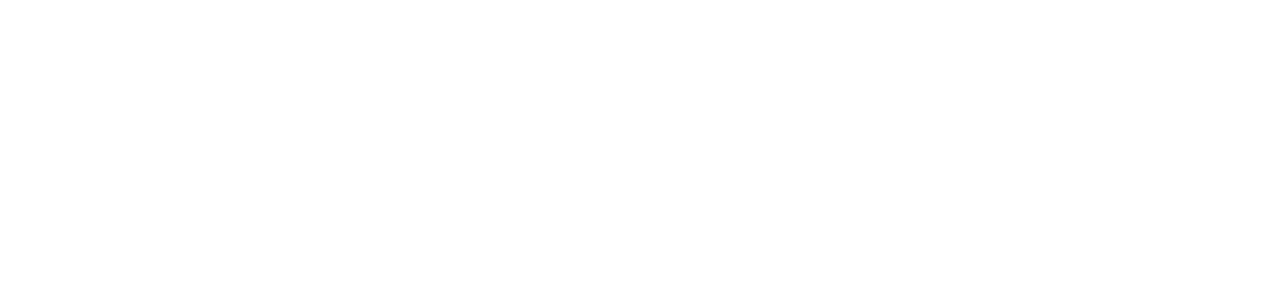
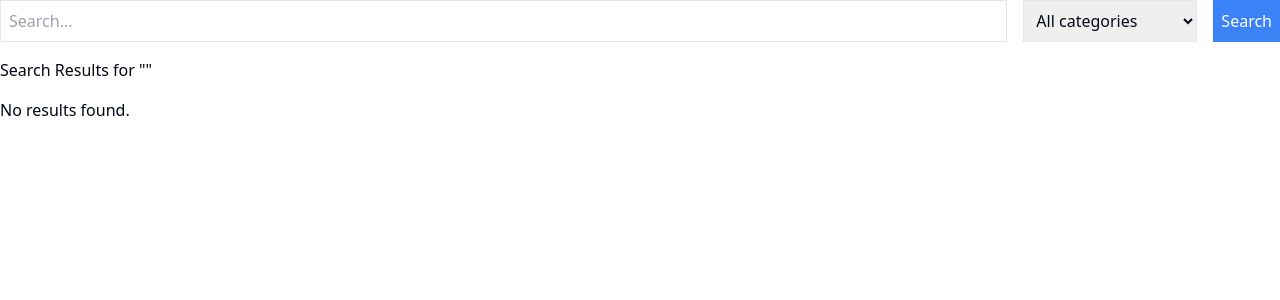
Before and after one commit to capmec/searchEngine, a React (Vite) app: page /search in a window 1280 px wide. Before the commit this address had no page. Shown: the top 300 px of the page. Built offline with nearby package versions, Linux system fonts and the light colour scheme.

Commit message:
search and filters

```diff
--- a/src/App.tsx
+++ b/src/App.tsx
@@ -1,55 +1,68 @@
-import React, { useState } from 'react';
+import React, { useEffect, useState } from 'react';
+import { useSearchParams } from 'react-router-dom';
 import SearchBar from './components/SearchBar';
 import SearchResults from './components/SearchResults';
-import { fetchItems, SearchResultItem } from './services/api';
+import { fetchItems, SearchResultItem } from './services/api'; // Import SearchResultItem from your API
+import FacetedFilter from './components/FacetedFilter';
 
 const App: React.FC = () => {
-	const [items, setItems] = useState<SearchResultItem[]>([]);
-	const [category, setCategory] = useState('__all__');
-	const [suggestions, setSuggestions] = useState<SearchResultItem[]>([]);
+	const [items, setItems] = useState<SearchResultItem[]>([]); // Explicitly set the type
+	const [facets, setFacets] = useState({});
+	const [suggestions, setSuggestions] = useState<SearchResultItem[]>([]); // Also set the correct type for suggestions
+	const [category, setCategory] = useState('all');
+	const [query, setQuery] = useState('');
 	const [currentPage, setCurrentPage] = useState(1);
 	const pageSize = 10;
+	const [searchParams] = useSearchParams();
 
-	// Function to fetch items based on query and category
+	// Fetch items when URL parameters (query or category) change
+	useEffect(() => {
+		const searchQuery = searchParams.get('q') || '';
+		const selectedCategory = searchParams.get('category') || 'all';
+		if (searchQuery) {
+			handleSearch(searchQuery, selectedCategory);
+		}
+	}, [searchParams]);
+
 	const handleSearch = async (
 		searchQuery: string,
 		selectedCategory: string,
 	) => {
-		const filters: Record<string, string> = {};
-		if (selectedCategory !== '__all__') {
-			filters.categories = selectedCategory;
-		}
+		try {
+			const filters: Record<string, string> = {};
+			if (selectedCategory && selectedCategory !== 'all') {
+				filters.categories = selectedCategory;
+			}
 
-		try {
 			const response = await fetchItems(
 				searchQuery,
 				currentPage,
 				pageSize,
 				filters,
 			);
-			setItems(response.items);
+			setItems(response.items); // No more error here
+			setFacets(response.facets);
 		} catch (error) {
 			console.error('Error fetching items:', error);
 		}
 	};
 
-	const fetchSuggestions = async (input: string) => {
+	const fetchSuggestions = async (searchQuery: string) => {
 		try {
-			const response = await fetchItems(input, 1, 5, {});
+			const response = await fetchItems(searchQuery, 1, 5, {});
 			setSuggestions(response.items);
 		} catch (error) {
 			console.error('Error fetching suggestions:', error);
 		}
 	};
 
-	const handleSuggestionSelect = (suggestion: SearchResultItem) => {
-		handleSearch(suggestion.label, category); // Search with the selected suggestion
+	const handleSuggestionSelect = (suggestion: any) => {
+		handleSearch(suggestion.label, category);
 	};
 
 	return (
 		<div className='container mx-auto p-4'>
 			<h1 className='text-2xl font-bold'>Search Marketplace</h1>
-
 			<SearchBar
 				onSearch={handleSearch}
 				suggestions={suggestions}
@@ -58,7 +71,6 @@ const App: React.FC = () => {
 				onCategoryChange={setCategory}
 				fetchSuggestions={fetchSuggestions}
 			/>
-
 			<SearchResults
 				items={items}
 				currentPage={currentPage}
--- a/src/components/DetailView.tsx
+++ b/src/components/DetailView.tsx
@@ -13,6 +13,7 @@ const DetailView: React.FC = () => {
 			if (persistentId) {
 				try {
 					const fetchedItem = await fetchDetailData(persistentId);
+					console.log('DetailView Fetched Item:', fetchedItem); // Log the fetched item here
 					setItem(fetchedItem);
 					setLoading(false);
 				} catch (err) {
--- a/src/components/SearchBar.tsx
+++ b/src/components/SearchBar.tsx
@@ -1,4 +1,5 @@
 import React, { useEffect, useState, useRef } from 'react';
+import { useNavigate } from 'react-router-dom';
 import SuggestionsDropdown from './SuggestionsDropdown';
 
 interface SearchBarProps {
@@ -23,25 +24,28 @@ const SearchBar: React.FC<SearchBarProps> = ({
 	const [inputFocused, setInputFocused] = useState(false);
 	const suggestionsRef = useRef<HTMLUListElement | null>(null);
 	const inputRef = useRef<HTMLInputElement | null>(null);
+	const navigate = useNavigate(); // Use useNavigate for navigation
 
 	useEffect(() => {
 		if (query && inputFocused) {
-			fetchSuggestions(query); // Fetch suggestions when typing
-			setShowSuggestions(true); // Show suggestions dropdown
+			fetchSuggestions(query);
+			setShowSuggestions(true);
 		} else {
-			setShowSuggestions(false); // Hide suggestions dropdown
+			setShowSuggestions(false);
 		}
 	}, [query, inputFocused, fetchSuggestions]);
 
 	const handleSuggestionClick = (suggestion: any) => {
-		setQuery(suggestion.label); // Update the input with the suggestion's label
+		setQuery(suggestion.label);
 		onSuggestionSelect(suggestion); // Trigger search using the suggestion's label
-		setShowSuggestions(false); // Close the dropdown after selection
+		setShowSuggestions(false);
+		navigate(`/search?q=${suggestion.label}&category=${category}`); // Navigate with query and category
 	};
 
 	const handleSearchSubmit = (e: React.FormEvent) => {
 		e.preventDefault();
-		onSearch(query, category); // Trigger search on submit
+		onSearch(query, category);
+		navigate(`/search?q=${query}&category=${category}`); // Navigate to the search URL
 	};
 
 	const handleClickOutside = (event: MouseEvent) => {
@@ -51,7 +55,7 @@ const SearchBar: React.FC<SearchBarProps> = ({
 			inputRef.current &&
 			!inputRef.current.contains(event.target as Node)
 		) {
-			setShowSuggestions(false); // Close suggestions if clicked outside
+			setShowSuggestions(false);
 			setInputFocused(false);
 		}
 	};
@@ -82,7 +86,7 @@ const SearchBar: React.FC<SearchBarProps> = ({
 					value={category}
 					onChange={(e) => onCategoryChange(e.target.value)}
 					className='border p-2'>
-					<option value='__all__'>All categories</option>
+					<option value='all'>All categories</option>
 					<option value='tool-or-service'>Tools & services</option>
 					<option value='training-material'>Training materials</option>
 					<option value='publication'>Publications</option>
@@ -97,7 +101,6 @@ const SearchBar: React.FC<SearchBarProps> = ({
 				</button>
 			</div>
 
-			{/* Suggestions Dropdown */}
 			{showSuggestions && query && (
 				<SuggestionsDropdown
 					ref={suggestionsRef}
--- /dev/null
+++ b/src/components/SearchResultsPage.tsx
@@ -0,0 +1,92 @@
+// src/pages/SearchResultsPage.tsx
+
+import React, { useEffect, useState } from 'react';
+import { useLocation, useNavigate } from 'react-router-dom';
+import { fetchItems } from '../services/api'; // Adjust the import as necessary
+import SearchResults from '../components/SearchResults';
+import SearchBar from '../components/SearchBar';
+
+const SearchResultsPage: React.FC = () => {
+	const location = useLocation();
+	const navigate = useNavigate();
+	const queryParams = new URLSearchParams(location.search);
+	const initialQuery = queryParams.get('q') || '';
+	const initialCategory = queryParams.get('category') || 'all'; // Set a default category
+	const [query, setQuery] = useState(initialQuery);
+	const [category, setCategory] = useState(initialCategory);
+	const [items, setItems] = useState<any[]>([]); // Adjust type based on your SearchResultItem
+	const [currentPage, setCurrentPage] = useState(1);
+	const pageSize = 10; // Adjust page size as necessary
+
+	const fetchData = async () => {
+		if (query) {
+			const filters = { categories: category }; // Apply category as a filter
+			try {
+				const response = await fetchItems(query, 1, pageSize, filters);
+				setItems(response.items);
+			} catch (error) {
+				console.error('Error fetching items:', error);
+			}
+		}
+	};
+
+	useEffect(() => {
+		const params = new URLSearchParams(location.search);
+		const q = params.get('q');
+		const cat = params.get('category') || 'all';
+
+		if (q) {
+			setQuery(q);
+		}
+		setCategory(cat);
+	}, [location.search]);
+
+	useEffect(() => {
+		const fetchData = async () => {
+			if (query) {
+				const filters = { categories: category }; // Apply category as a filter
+				const response = await fetchItems(query, 1, pageSize, filters);
+				setItems(response.items);
+			}
+		};
+
+		fetchData();
+	}, [query, category, currentPage]);
+
+	const handleCategoryChange = async (newCategory: string) => {
+		setCategory(newCategory);
+		await fetchData();
+		navigate(`?q=${encodeURIComponent(query)}&category=${newCategory}`);
+		setCurrentPage(1);
+	};
+
+	const handleSearch = (searchQuery: string, selectedCategory: string) => {
+		setQuery(searchQuery); // Set the query from the search bar
+		setCategory(selectedCategory); // Set the category from the search bar
+		setCurrentPage(1); // Reset to the first page
+	};
+
+	return (
+		<div>
+			<SearchBar
+				onSearch={handleSearch}
+				suggestions={[]} // Pass the suggestions array
+				onSuggestionSelect={(suggestion) => setQuery(suggestion.label)}
+				category={category}
+				onCategoryChange={handleCategoryChange}
+				fetchSuggestions={() => {}} // Implement fetchSuggestions if needed
+			/>
+
+			<h1>Search Results for "{query}"</h1>
+
+			<SearchResults
+				items={items}
+				currentPage={currentPage}
+				onPageChange={setCurrentPage}
+				pageSize={pageSize}
+			/>
+		</div>
+	);
+};
+
+export default SearchResultsPage;
--- a/src/main.tsx
+++ b/src/main.tsx
@@ -6,6 +6,8 @@ import DetailView from './components/DetailView';
 import App from './App';
 
 import './index.css';
+
+import SearchResultsPage from './components/SearchResultsPage';
 
 const root = ReactDOM.createRoot(
 	document.getElementById('root') as HTMLElement,
@@ -19,6 +21,10 @@ root.render(
 					element={<App />}
 				/>
 				<Route
+					path='/search'
+					element={<SearchResultsPage />}
+				/>
+				<Route
 					path='/tools-services/:persistentId'
 					element={<DetailView />}
 				/>
--- a/src/services/api.ts
+++ b/src/services/api.ts
@@ -38,26 +38,32 @@ export const fetchItems = async (
 	pageSize: number,
 	filters: Record<string, string>,
 ): Promise<SearchResponse> => {
-	// Construct filter query string
-	const filterQuery = Object.entries(filters)
-		.map(([key, value]) => `${key}=${value}`)
-		.join('&');
+	// Only use valid category values
+	const validCategories = [
+		'tool-or-service',
+		'training-material',
+		'publication',
+		'dataset',
+		'workflow',
+	];
+	const categoryValue =
+		filters.categories && validCategories.includes(filters.categories)
+			? filters.categories
+			: 'tool-or-service';
 
-	// Make the API request with query parameters
 	const response = await fetch(
-		`https://marketplace-api.sshopencloud.eu/api/item-search?q=${query}&page=${page}&pageSize=${pageSize}&${filterQuery}`,
+		`https://marketplace-api.sshopencloud.eu/api/item-search?q=${encodeURIComponent(
+			query,
+		)}&page=${page}&pageSize=${pageSize}&categories=${categoryValue}`,
 	);
-
-	// Check if the response is OK
 	if (!response.ok) {
 		throw new Error('Network response was not ok');
 	}
-
-	const data = await response.json(); // Parse the response as JSON
+	const data = await response.json();
 	return {
 		items: data.items.map((item: any) => ({
-			id: item.id,
-			persistentId: item.persistentId,
+			id: item.id, // Keep id if needed
+			persistentId: item.persistentId, // Make sure persistentId is part of the mapped data
 			label: item.label,
 			accessibleAt: item.accessibleAt,
 			contributors: item.contributors.map((contributor: any) => ({
@@ -69,29 +75,22 @@ export const fetchItems = async (
 			})),
 		})),
 		count: data.count,
-		facets: data.facets, // Ensure facets are included
+		facets: data.facets, // Ensure to include facets if you are using them
 	};
 };
 
 // Fetch detail data for a specific item by persistentId
 export const fetchDetailData = async (persistentId: string): Promise<any> => {
-	console.log(`Fetching data for persistentId: ${persistentId}`); // Log the persistentId
 	try {
 		const response = await fetch(
-			`https://marketplace-api.sshopencloud.eu/api/tools-services/${persistentId}?draft=false&approved=true&redirect=false`,
+			`https://marketplace-api.sshopencloud.eu/api/tools-services/${persistentId}`,
 		);
-
 		if (!response.ok) {
-			console.error(
-				`Error fetching data: ${response.status} ${response.statusText}`,
-			);
 			throw new Error(`Error: ${response.status} ${response.statusText}`);
 		}
-
-		const item = await response.json(); // Parse the response as JSON
-		console.log('Fetched item:', item); // Log the fetched item
-
-		return item; // Return the fetched item
+		const item = await response.json();
+		console.log('Fetched Item:', item); // Log the API response
+		return item;
 	} catch (error) {
 		console.error('Error fetching detail data:', error);
 		throw new Error('Failed to fetch detail data');
```
